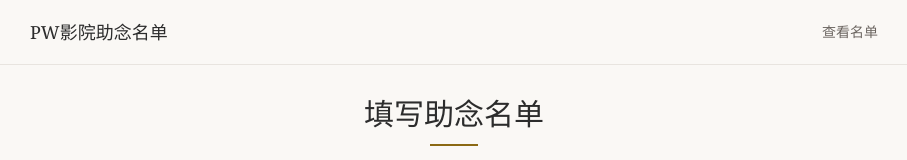
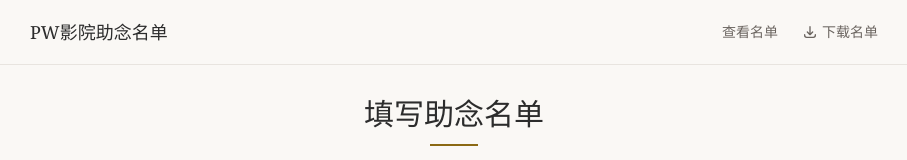
Before and after one commit to hazelfun729/phowazn, a Next.js app: page /submit in a window 1280 px wide. Shown: the top 160 px of the page, without its empty margins (186-1093 px from the left). Built offline with nearby package versions, Linux system fonts and the light colour scheme; a web font is replaced by a local one.

Commit message:
feat: 添加下载最新名单按钮到填写名单页面

```diff
--- a/src/app/submit/page.tsx
+++ b/src/app/submit/page.tsx
@@ -4,6 +4,17 @@ import { useState } from 'react';
 import Link from 'next/link';
 
 type Category = 'deceased' | 'infants' | 'animals' | null;
+
+interface Record {
+  name: string;
+  date: string;
+}
+
+interface RecordsData {
+  deceased: Record[];
+  infants: Record[];
+  animals: Record[];
+}
 
 export default function SubmitPage() {
   const [step, setStep] = useState(1);
@@ -16,6 +27,40 @@ export default function SubmitPage() {
 
   // 获取今天的日期（用于日期选择器的最大值）
   const today = new Date().toISOString().split('T')[0];
+
+  // 下载最新名单
+  const handleDownload = async () => {
+    try {
+      const response = await fetch('/api/records');
+      const data: RecordsData = await response.json();
+
+      // 生成 CSV 内容
+      const lines: string[] = ['分类，姓名，往生日期'];
+
+      data.deceased.forEach((r) => {
+        lines.push(`亡者，${r.name},${r.date}`);
+      });
+      data.infants.forEach((r) => {
+        lines.push(`堕胎婴灵，${r.name},${r.date}`);
+      });
+      data.animals.forEach((r) => {
+        lines.push(`旁生，${r.name},${r.date}`);
+      });
+
+      // 添加 BOM 以支持 Excel 正确显示中文
+      const bom = '\uFEFF';
+      const csvContent = bom + lines.join('\n');
+      const blob = new Blob([csvContent], { type: 'text/csv;charset=utf-8;' });
+      const url = URL.createObjectURL(blob);
+      const link = document.createElement('a');
+      link.href = url;
+      link.download = `助念名单_${today}.csv`;
+      link.click();
+      URL.revokeObjectURL(url);
+    } catch {
+      alert('下载失败，请稍后重试');
+    }
+  };
 
   const handleNext = () => {
     setError('');
@@ -149,6 +194,15 @@ export default function SubmitPage() {
             <Link href="/" className="text-sm text-[#6b6560] hover:text-[#2c2c2c] transition-colors">
               查看名单
             </Link>
+            <button
+              onClick={handleDownload}
+              className="text-sm text-[#6b6560] hover:text-[#8b6914] transition-colors flex items-center gap-1"
+            >
+              <svg className="w-4 h-4" fill="none" stroke="currentColor" viewBox="0 0 24 24">
+                <path strokeLinecap="round" strokeLinejoin="round" strokeWidth={2} d="M4 16v1a3 3 0 003 3h10a3 3 0 003-3v-1m-4-4l-4 4m0 0l-4-4m4 4V4" />
+              </svg>
+              下载名单
+            </button>
           </nav>
         </div>
       </header>
```
